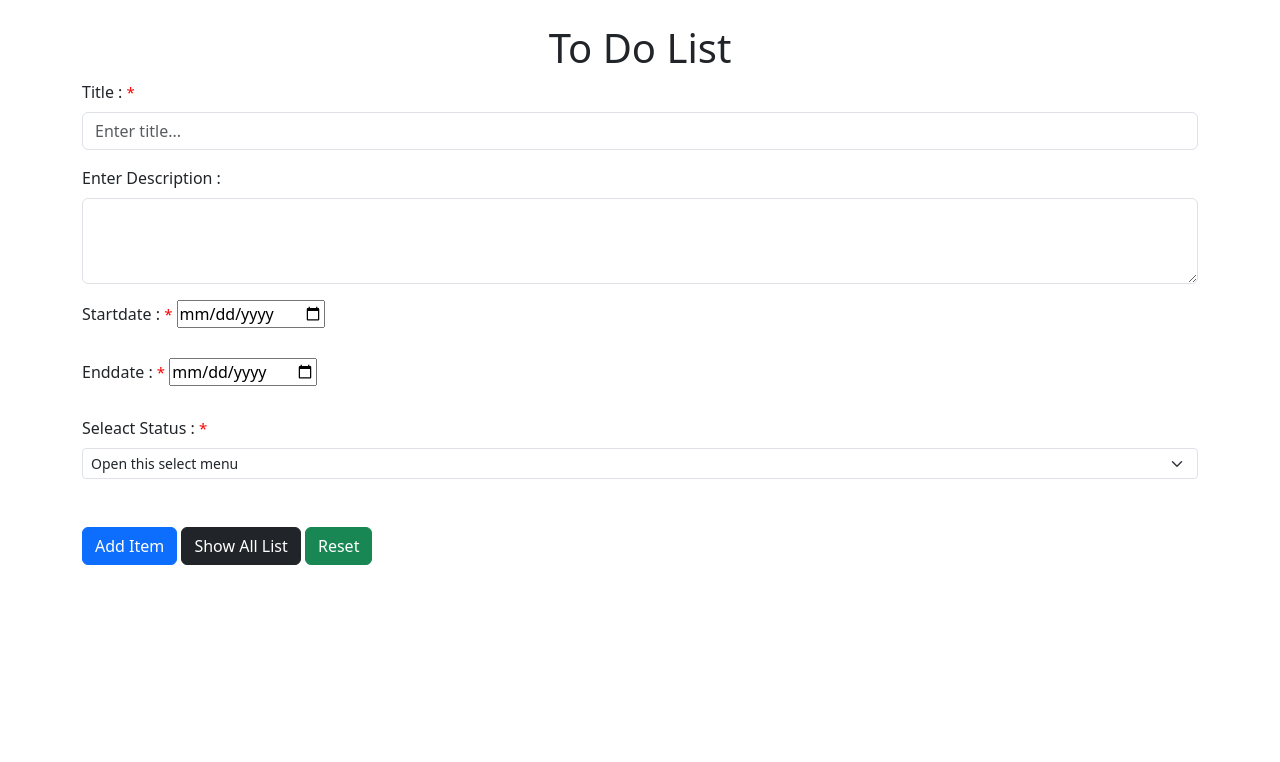
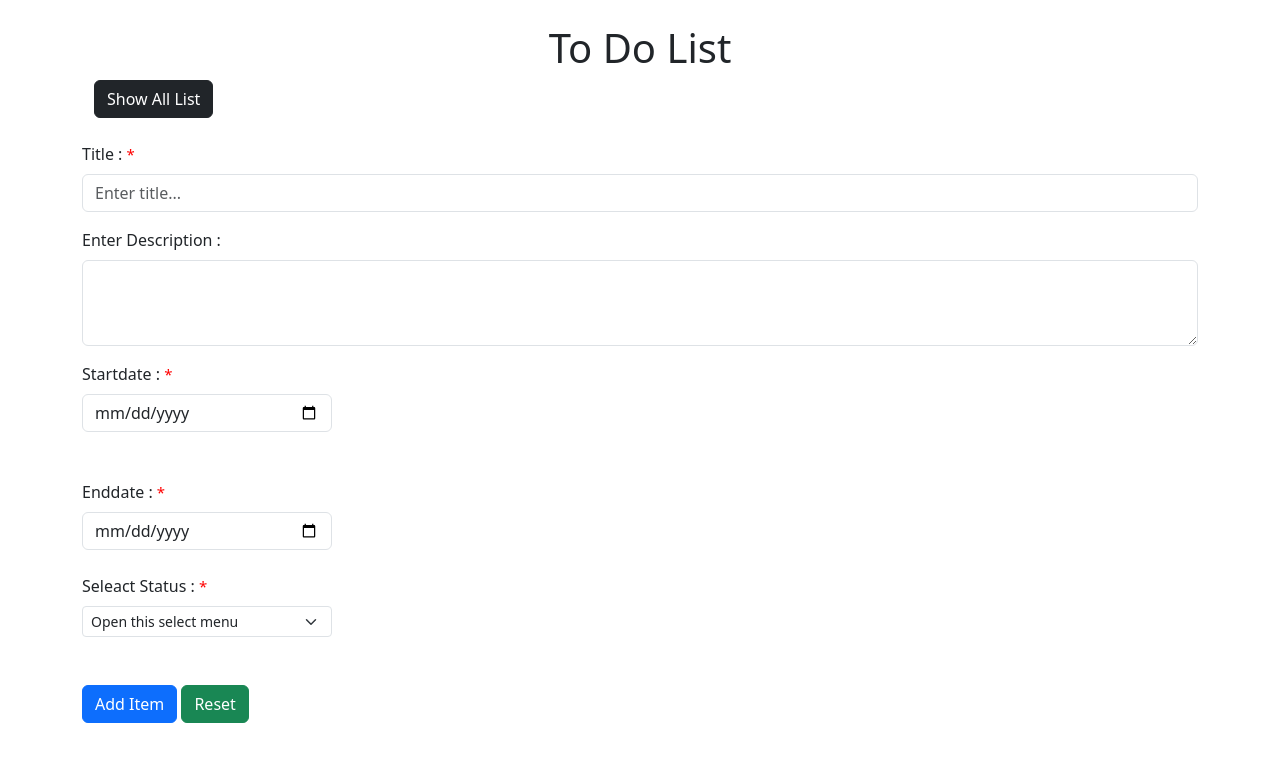
Before and after one commit to Arsh510/To-Do-List, a plain HTML site: page index.html in a window 1280 px wide. Drawn offline with nearby package versions, Linux system fonts and the light colour scheme.

Commit message:
Update index.html

```diff
--- a/index.html
+++ b/index.html
@@ -19,7 +19,10 @@
         <div id="updateAlert" class="alert alert-warning" role="alert">
             Your Task has been Updated !!!
         </div>
-        <h1 class="app">To Do List</h1>
+        <div class="container my-4" id="container">
+            <h1 class="app">To Do List</h1>
+            <button type="button" class="btn btn-dark" id="showBtn" onclick="routePage()">Show All List</button>
+        </div>
         <form>
             <div class="mb-3 form-group">
                 <label for="Title" class="form-label">Title : <span
@@ -37,19 +40,19 @@
             <div class="dates">
                 <label for="status" class="form-label">Startdate : <span
                         style="color: red; font-size: 15px; font-weight: 100;">*</span></label>
-                <input type="date" id="sdate" onfocus="clearVelidation()" />
+                <input type="date" id="sdate" onfocus="clearVelidation()" class="form-control" style="width: 250px;" />
                 <p id="emptySdate" style="color: red">*Start date must not be empty</p><br /><br>
                 <label for="status" class="form-label">Enddate : <span
                         style="color: red; font-size: 15px; font-weight: 100;">*</span></label>
-                <input type="date" id="edate" onfocus="clearVelidation()" />
+                <input type="date" id="edate" onfocus="clearVelidation()" class="form-control" style="width: 250px;" />
                 <p id="emptyEdate" style="color: red">*End date must not be empty</p>
             </div>
             <p id="invalidDate" style="color: red">*end date cant be before start date</p><br>
             <div class="status form-group">
                 <label class="form-label">Seleact Status : <span
                         style="color: red; font-size: 15px; font-weight: 100;">*</span></label>
-                <select class="form-select form-select-sm" aria-label=".form-select-sm example" id="status"
-                    onfocus="clearVelidation()">
+                <select class="form-select form-select-sm form-control" aria-label=".form-select-sm example" id="status"
+                    style="width: 250px;" onfocus="clearVelidation()">
                     <option selected>Open this select menu</option>
                     <option value="Active">Active</option>
                     <option value="Complate">Complate</option>
@@ -63,7 +66,6 @@
             <button type="button" class="btn btn-success" id="update">
                 Update
             </button>
-            <button type="button" class="btn btn-dark" onclick="routePage()">Show All List</button>
             <button type="submit" class="btn btn-success" id="reset">
                 Reset
             </button>
```
